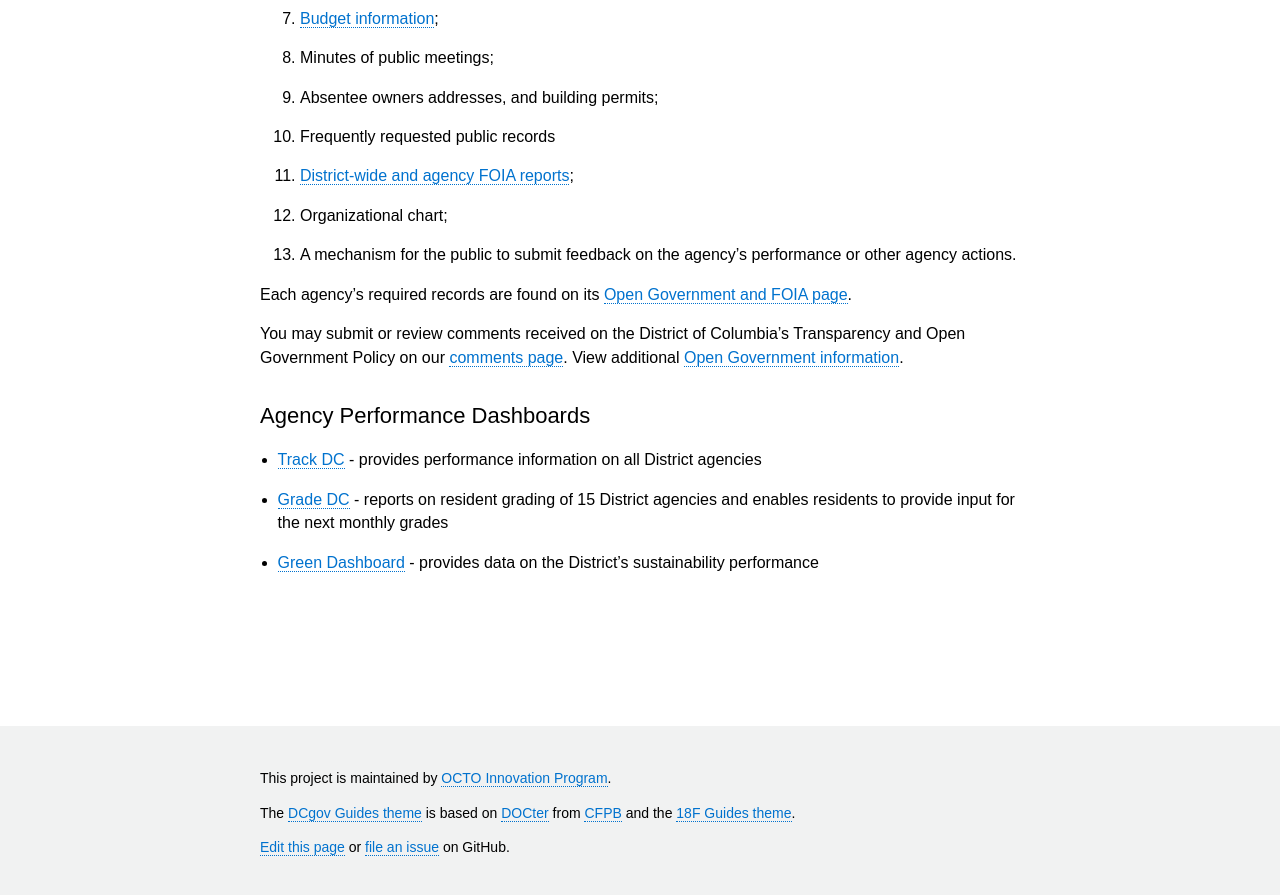
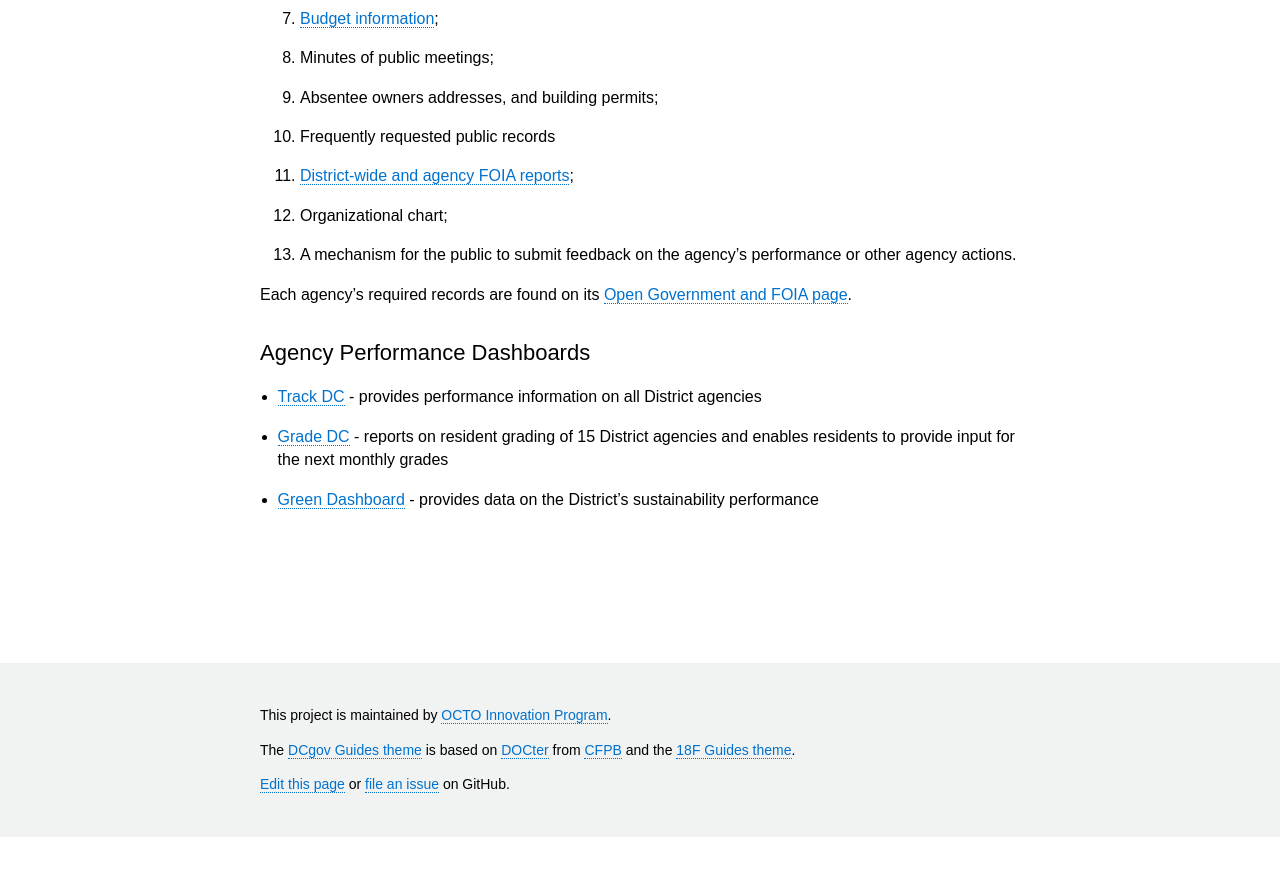
Before and after one commit to DCgov/dcgov.github.io, a Jekyll site: the page built from _pages/information.md, in a window 1280 px wide and 900 px high, scrolled down 1026 px. Shown: the top 895 px of the window. Built offline with Jekyll 4.4.1, drawn with Linux system fonts in a browser that asks for light colours; nearby versions of some CDN libraries; after the commit the page ends 1863 px from its top, so only the background shows below that; some of the changed text lies outside the part shown.

Commit message:
changes removing obsolete info & fixing typos

```diff
--- a/_pages/information.md
+++ b/_pages/information.md
@@ -5,7 +5,7 @@ title: Getting Government Information
 
 ## Open Data and Other Open Government Information
 
-* [Open Data](http://dc.gov/node/158852) - provides hundreds of data feeds on District government information
+* [Open Data](http://dc.gov/node/158852) - provides hundreds of data feeds of District government information
 * [DC Regulations and DC Register](http://dc.gov/node/148382) - provides access to District regulations, the District Register and Mayoral Orders
 * [Contracts and Procurement](http://contracts.dc.gov/) - provides contracting information from a variety of agency sources
 * [Budget and Revenue](http://cfo.dc.gov/page/budget) - provides comprehensive information about the District's budget
@@ -32,9 +32,6 @@ Agencies are required to ensure that the following records are made available to
 
 Each agency’s required records are found on its [Open Government and FOIA page](http://dc.gov/page/freedom-information-act-foia-contact-information).
 
-You may submit or review comments received on the District of Columbia's Transparency and Open Government Policy on our [comments page](http://opengovinitiative.dc.gov/).
-View additional [Open Government information](http://opengovinitiative.dc.gov/).
-
 ## Agency Performance Dashboards
 
 * [Track DC](http://track.dc.gov/) - provides performance information on all District agencies
```
Also changed, not shown: _pages/contact.md (+0 -4 lines), _pages/index.md (+1 -1 lines), _pages/policy.md (+1 -1 lines).
